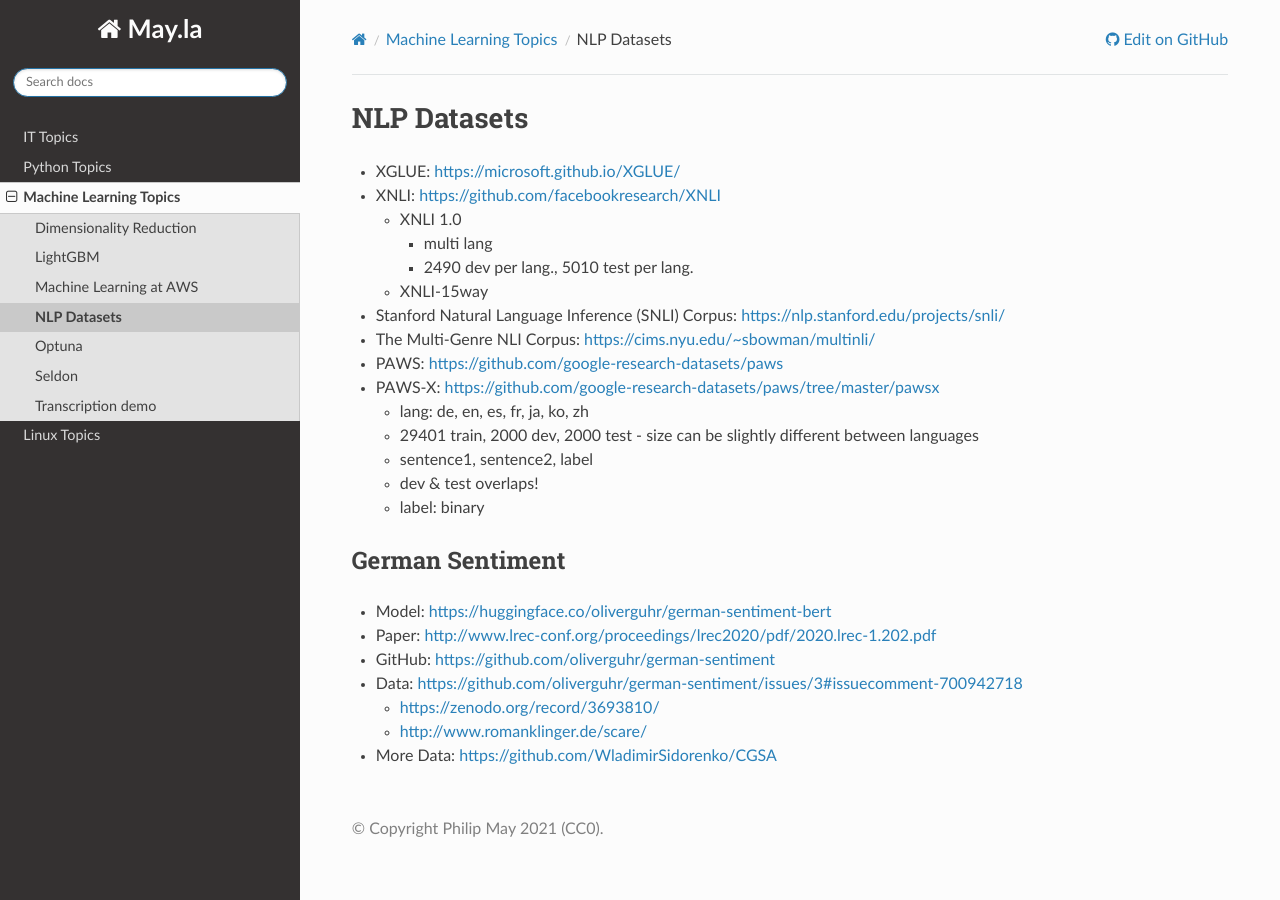
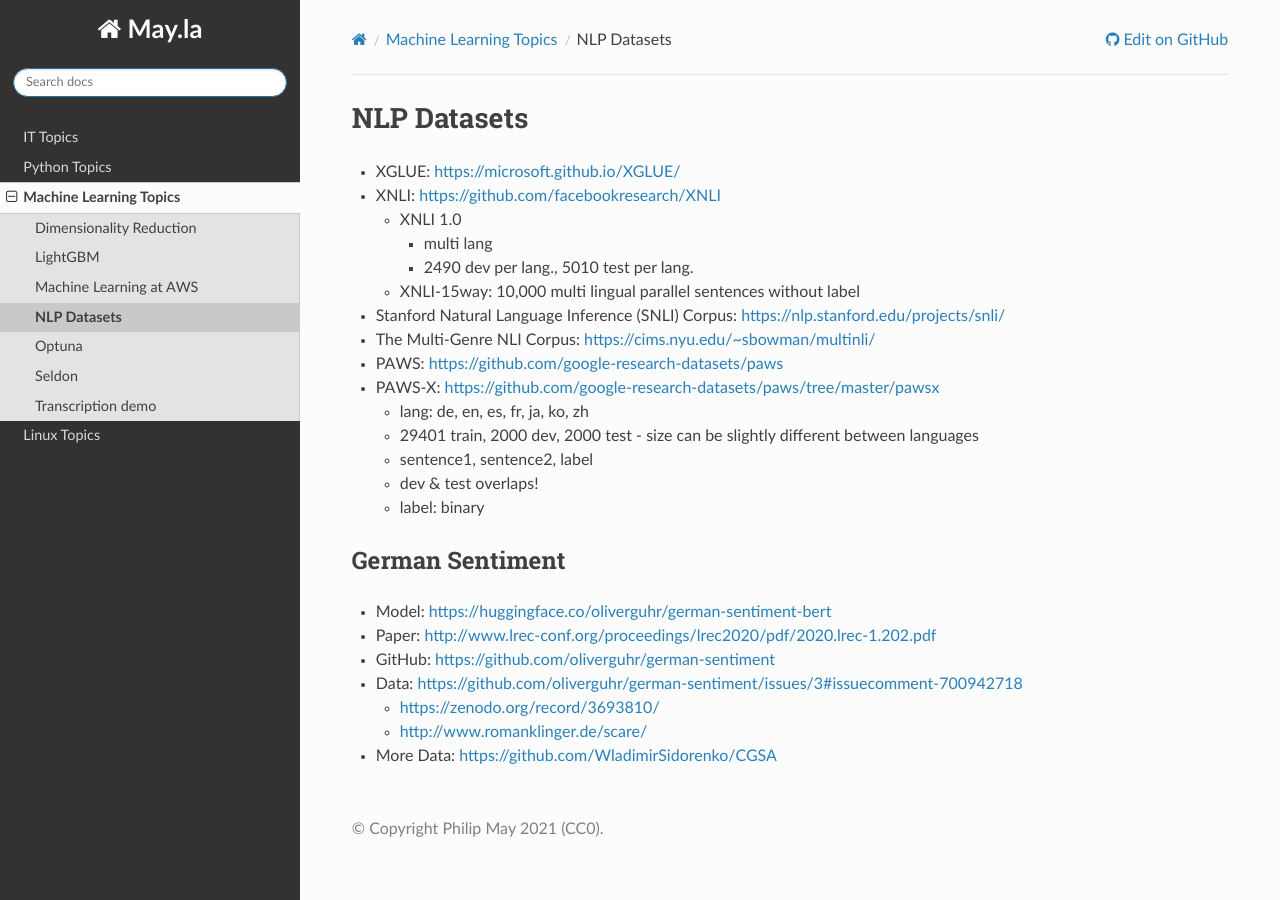
Before and after one commit to PhilipMay/May.la, a Sphinx documentation site: the page built from source/ml/nlp-datasets.md, in a window 1280 px wide. Built offline with Sphinx 7.4.7 and the Read the Docs theme 2.0.0, drawn with Linux system fonts in a browser that asks for light colours.

Commit message:
Update nlp-datasets.md

```diff
--- a/source/ml/nlp-datasets.md
+++ b/source/ml/nlp-datasets.md
@@ -4,7 +4,7 @@
   * XNLI 1.0
     * multi lang
     * 2490 dev per lang., 5010 test per lang.
-  * XNLI-15way
+  * XNLI-15way: 10,000 multi lingual parallel sentences without label
 * Stanford Natural Language Inference (SNLI) Corpus: <https://nlp.stanford.edu/projects/snli/>
 * The Multi-Genre NLI Corpus: <https://cims.nyu.edu/~sbowman/multinli/>
 * PAWS: <https://github.com/google-research-datasets/paws>
```
